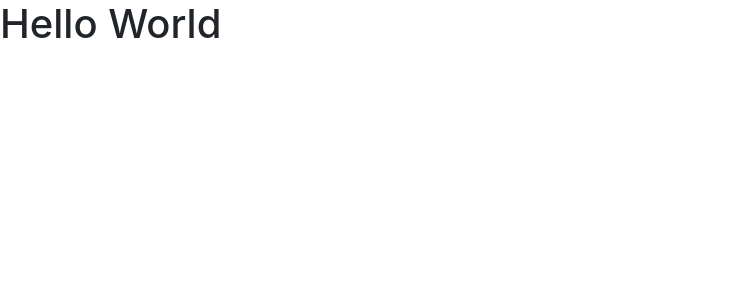
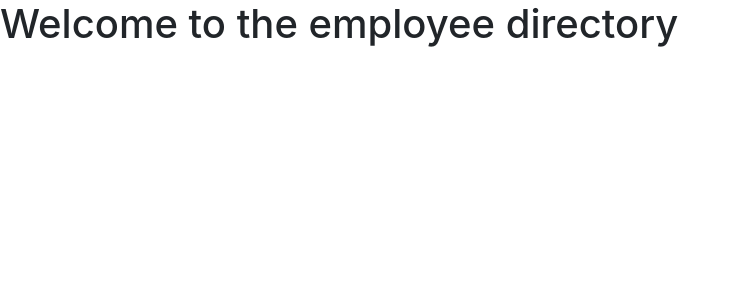
Before and after one commit to j-senak/employee-directory-sort, a React (Create React App) app: page / in a window 1280 px wide. Shown: the top 300 px of the page, without its empty margins (0-739 px from the left). Built offline with nearby package versions, Linux system fonts and the light colour scheme.

Commit message:
set up App and EmployeeDirectory

```diff
--- a/src/App.js
+++ b/src/App.js
@@ -1,9 +1,10 @@
 import React from 'react';
+import EmployeeDirectory from "./containers/EmployeeDirectory";
 
 function App() {
   return (
     <div className="App">
-      <h1>Hello World</h1>
+      <EmployeeDirectory />
     </div>
   );
 }
--- /dev/null
+++ b/src/containers/EmployeeDirectory.jsx
@@ -0,0 +1,13 @@
+import React, { Component } from 'react';
+
+class EmployeeDirectory extends Component {
+    render() {
+        return (
+            <div>
+                <h1>Welcome to the employee directory</h1>
+            </div>
+        );
+    }
+}
+
+export default EmployeeDirectory;
```
